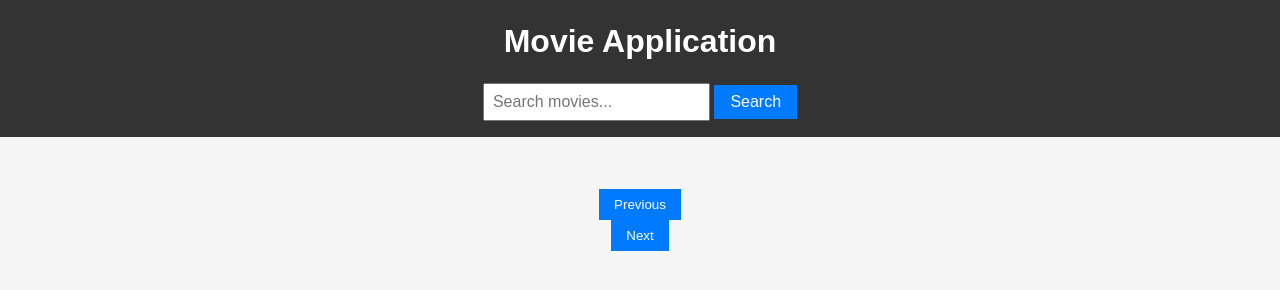
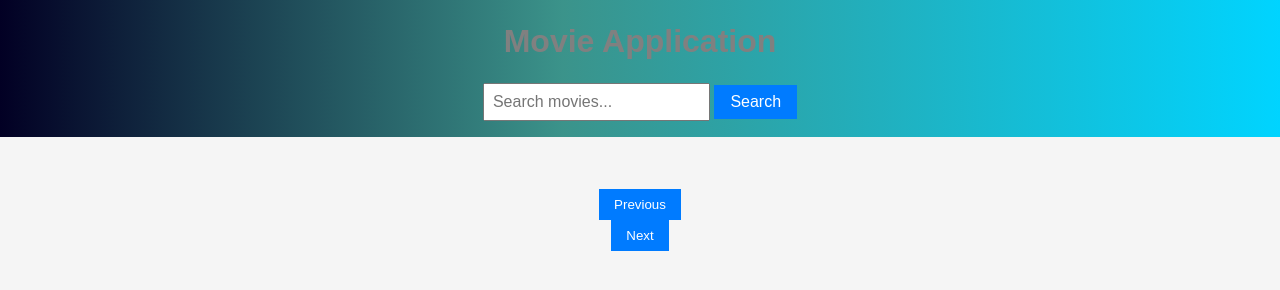
Before and after one commit to ranashashank/javascriptApi-omdbMovie, a plain HTML site: page index.html in a window 1280 px wide. Drawn offline with Linux system fonts and the light colour scheme.

Commit message:
fina-changes

```diff
--- a/main.css
+++ b/main.css
@@ -13,12 +13,17 @@ body {
   font-family: Arial, sans-serif;
   line-height: 1.6;
   background-color: #f5f5f5;
-  color: #333;
+  color: grey;
 }
 
 header {
-  background-color: #333;
-  color: #fff;
+  background: rgb(2, 0, 36);
+  background: linear-gradient(
+    90deg,
+    rgba(2, 0, 36, 1) 0%,
+    rgba(9, 121, 110, 0.7863501483679525) 44%,
+    rgba(0, 212, 255, 1) 100%
+  );
   padding: 1rem;
   text-align: center;
 }
--- a/scripts.js
+++ b/scripts.js
@@ -1,4 +1,3 @@
-// Replace 'YOUR_API_KEY' with your actual OMDB API key
 const apiKey = "7d639657";
 const baseUrl = "https://www.omdbapi.com/";
 
@@ -15,7 +14,6 @@ let currentPage = 1;
 let totalResults = 0;
 let movies = [];
 
-// Fetch movie data from the OMDB API
 async function getMovies(searchTerm, page) {
   const url = `${baseUrl}?apikey=${apiKey}&s=${searchTerm}&page=${page}`;
 
@@ -33,18 +31,16 @@ async function getMovies(searchTerm, page) {
   } catch (error) {
     console.error(error.message);
     alert(error.message);
-    return [];
+    movies = [];
   }
 }
-
-// Display the movie list on the page
 function displayMovies() {
   movieListContainer.innerHTML = "";
 
   movies.forEach((movie) => {
     const movieItem = document.createElement("div");
     movieItem.classList.add("movie-item");
-    movieItem.dataset.id = movie.imdbID; //setting movie id in data-id
+    movieItem.dataset.id = movie.imdbID;
 
     const moviePoster = document.createElement("img");
     moviePoster.classList.add("movie-poster");
@@ -60,7 +56,6 @@ function displayMovies() {
 
     movieListContainer.appendChild(movieItem);
 
-    // Add event listener to each movie item to display its details when clicked
     movieItem.addEventListener("click", async () => {
       const result = await fetch(
         `http://www.omdbapi.com/?i=${movie.imdbID}&apikey=${apiKey}`
@@ -71,7 +66,6 @@ function displayMovies() {
   });
 }
 
-// Display the movie details in the movie details section
 function displayMovieDetails(movie) {
   movieDetailsContainer.innerHTML = `
     <h2>${movie.Title}</h2>
@@ -94,26 +88,20 @@ function displayMovieDetails(movie) {
 
   movieDetailsContainer.style.display = "block";
 
-  ///LocalStorage save the comments and
-
-  // Retrieve existing user rating and comment from local storage
   const existingSubrating =
     parseFloat(localStorage.getItem(`subrating_${movie.imdbID}`)) || 0;
 
   const existingComment = localStorage.getItem(`comment_${movie.imdbID}`) || "";
 
-  // Display existing user rating, if available
   const ratingInput = document.getElementById(`rating-${movie.imdbID}`);
   const commentInput = document.getElementById(`comment-${movie.imdbID}`);
   ratingInput.value = existingSubrating;
   commentInput.value = existingComment;
 
-  // Add event listener to the submit button for subratings
   const submitRateBtn = document.getElementById(
     `submitRatingBtn-${movie.imdbID}`
   );
   submitRateBtn.addEventListener("click", function () {
-    // Save the new subrating to local storage
     const newSubrating = parseFloat(ratingInput.value);
     if (newSubrating >= 0 && newSubrating <= 5) {
       localStorage.setItem(`subrating_${movie.imdbID}`, newSubrating);
@@ -122,7 +110,7 @@ function displayMovieDetails(movie) {
       alert("Subrating must be a number between 0 and 5.");
     }
   });
-  // Add event listener to the submit button for user comments
+
   const submitCommentBtn = document.getElementById(
     `submitCommentBtn-${movie.imdbID}`
   );
@@ -133,7 +121,6 @@ function displayMovieDetails(movie) {
   });
 }
 
-// Fetch and display movies based on search query and page number
 async function searchMovies() {
   const searchTerm = searchInput.value;
   currentPage = 1;
@@ -148,7 +135,6 @@ async function searchMovies() {
   }
 }
 
-// Update pagination buttons and page numbers
 function updatePagination() {
   const totalPages = Math.ceil(totalResults / 10);
 
@@ -161,8 +147,6 @@ function updatePagination() {
 
   pageNumbers.innerHTML = pageNumbersHTML;
 }
-
-// Go to a specific page
 async function goToPage(page) {
   currentPage = page;
   movies = await getMovies(searchInput.value, currentPage);
@@ -170,7 +154,6 @@ async function goToPage(page) {
   updatePagination();
 }
 
-// Event listeners
 searchBtn.addEventListener("click", searchMovies);
 searchInput.addEventListener("keypress", function (event) {
   if (event.key === "Enter") {
@@ -182,5 +165,4 @@ if (currentPage - 1 <= 0)
 
 nextBtn.addEventListener("click", () => goToPage(currentPage + 1));
 
-// Initial page load
 searchMovies();
```
